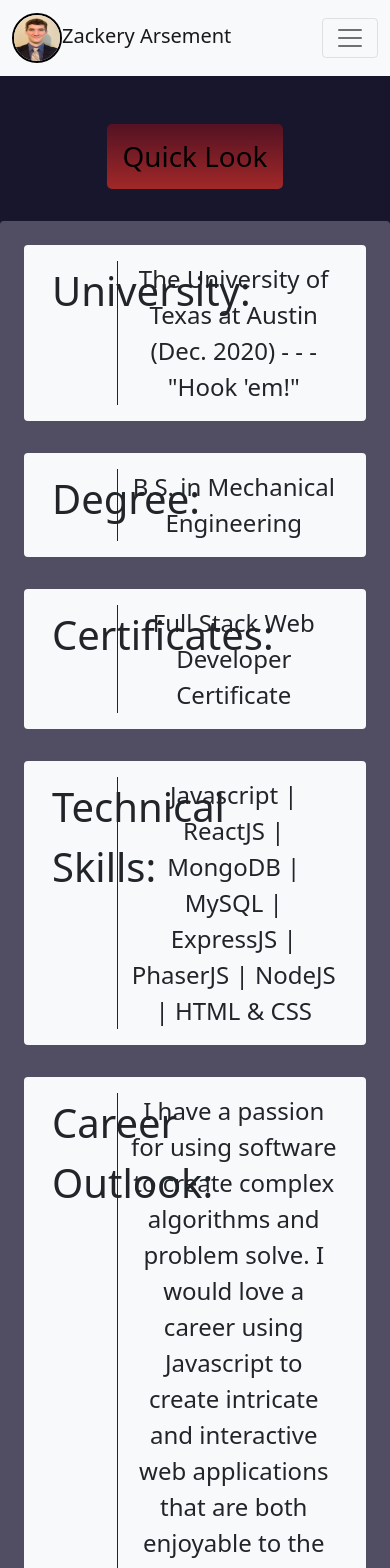
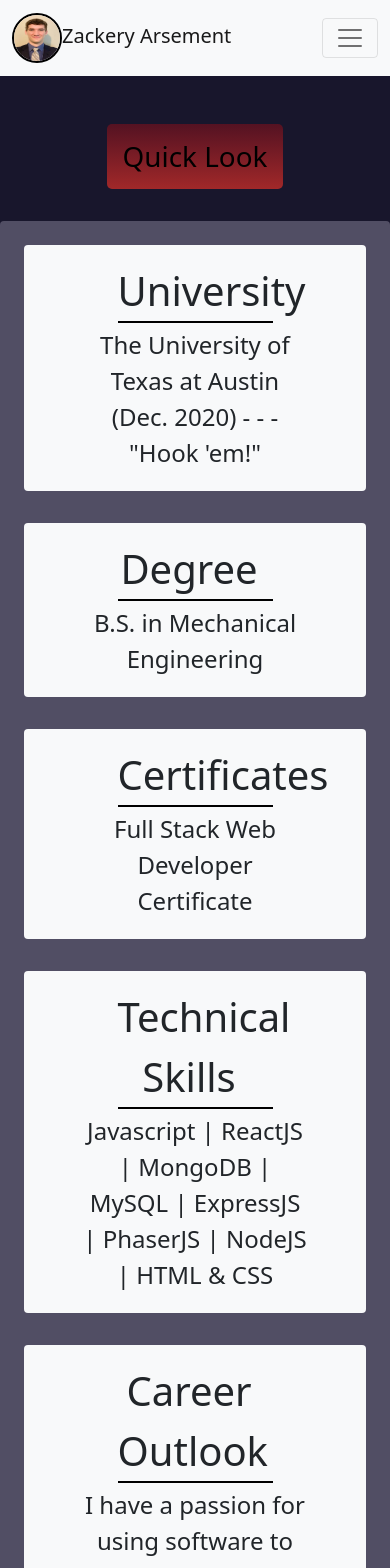
Before and after one commit to ZackeryArsement/react-portfolio, a React (Create React App) app: page /resume in a window 390 px wide. Shown: the top 1568 px of the page. Built offline with nearby package versions, Linux system fonts and the light colour scheme.

Commit message:
Forgot to make resume page mobile responsive on last push. It is now mobile responsive

```diff
--- a/src/components/resume/QuickLook.js
+++ b/src/components/resume/QuickLook.js
@@ -9,9 +9,9 @@ const QuickLook = () => {
             {/* University */}
             <Row className='p-4 pb-2'>
                 <Col>
-                    <Row className='bg-light rounded p-3 text-center'>
-                        <Col xs={3} className={`${classes.title} text-end border-end border-dark`}>University:</Col>
-                        <Col xs={9} className={classes.content}>The University of Texas at Austin (Dec. 2020) - - - "Hook 'em!"</Col>
+                    <Row className='bg-light rounded p-3 text-center d-flex'>
+                        <div className={`${classes.title}`}>University</div>
+                        <div className={classes.content}>The University of Texas at Austin (Dec. 2020) - - - "Hook 'em!"</div>
                     </Row>
                 </Col>
             </Row>
@@ -19,9 +19,9 @@ const QuickLook = () => {
             {/* Degree */}
             <Row className='p-4 pb-2'>
                 <Col>
-                    <Row className='bg-light rounded p-3 text-center'>
-                        <Col xs={3} className={`${classes.title} text-end border-end border-dark`}>Degree:</Col>
-                        <Col className={classes.content}>B.S. in Mechanical Engineering</Col>
+                    <Row className='bg-light rounded p-3 text-center d-flex'>
+                        <div className={`${classes.title}`}>Degree</div>
+                        <div className={classes.content}>B.S. in Mechanical Engineering</div>
                     </Row>
                 </Col>
             </Row>
@@ -30,8 +30,8 @@ const QuickLook = () => {
             <Row className='p-4 pb-2'>
                 <Col>
                     <Row className='bg-light rounded p-3 text-center'>
-                        <Col xs={3} className={`${classes.title} text-end border-end border-dark`}>Certificates:</Col>
-                        <Col className={classes.content}>Full Stack Web Developer Certificate</Col>
+                        <div className={`${classes.title}`}>Certificates</div>
+                        <div className={classes.content}>Full Stack Web Developer Certificate</div>
                     </Row>
                 </Col>
             </Row>
@@ -40,8 +40,8 @@ const QuickLook = () => {
             <Row className='p-4 pb-2'>
                 <Col>
                     <Row className='bg-light rounded p-3 text-center'>
-                        <Col xs={3} className={`${classes.title} text-end border-end border-dark`}>Technical Skills:</Col>
-                        <Col className={classes.content}>Javascript | ReactJS | MongoDB | MySQL | ExpressJS | PhaserJS | NodeJS | HTML & CSS</Col>
+                        <div className={`${classes.title}`}>Technical Skills</div>
+                        <div className={classes.content}>Javascript | ReactJS | MongoDB | MySQL | ExpressJS | PhaserJS | NodeJS | HTML & CSS</div>
                     </Row>
                 </Col>
             </Row>
@@ -50,10 +50,10 @@ const QuickLook = () => {
             <Row className='p-4'>
                 <Col>
                     <Row className='bg-light rounded p-3 text-center'>
-                        <Col xs={3} className={`${classes.title} text-end border-end border-dark`}>Career Outlook:</Col>
-                        <Col className={classes.content}>
+                        <div className={`${classes.title}`}>Career Outlook</div>
+                        <div className={classes.content}>
                             I have a passion for using software to create complex algorithms and problem solve. I would love a career using Javascript to create intricate and interactive web applications that are both enjoyable to the user and help tackle real world problems.
-                        </Col>
+                        </div>
                     </Row>
                 </Col>
             </Row>
--- a/src/components/resume/QuickLook.module.css
+++ b/src/components/resume/QuickLook.module.css
@@ -1,9 +1,37 @@
 .title{
+    width: 25%;
     font-weight: 500;
     font-size: 2.5rem;
+    padding-left: 0;
+    border-right: black 2px solid;
 }
 
 .content{
+    width: 75%;
     font-size: 1.5rem;
     margin: auto;
 }
+
+@media screen and (max-width: 994px) {
+    .title{
+        width: 34%;
+    }
+    .content{
+        width: 66%;
+        padding: 0.25rem;
+    }
+}
+
+@media screen and (max-width: 768px) {
+    .title{
+        text-align: center;
+        width: 50%;
+        margin: auto;
+        border-right: none;
+        border-bottom: black 2px solid;
+    }
+    .content{
+        width: 75%;
+        margin: auto;
+    }
+}
```
Also changed, not shown: 1 other file (tests, documents, lock files or other folders).
